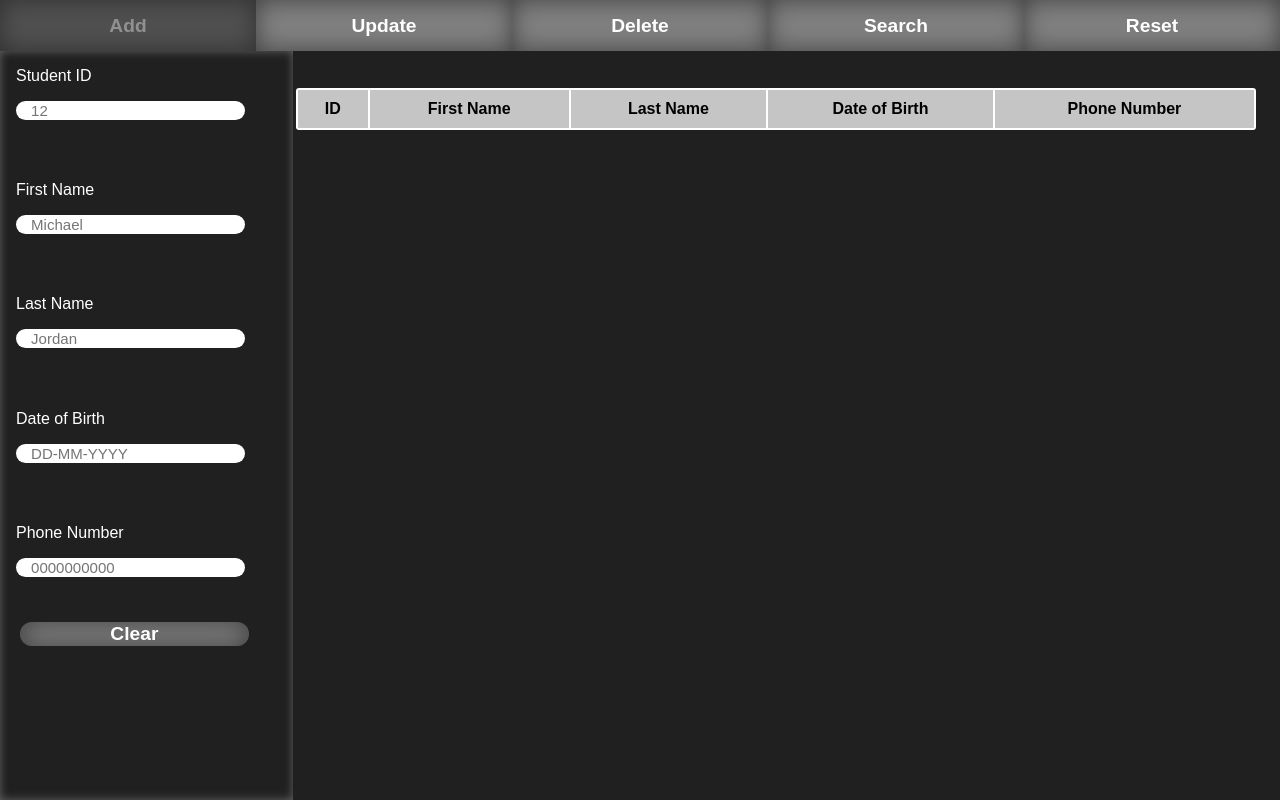
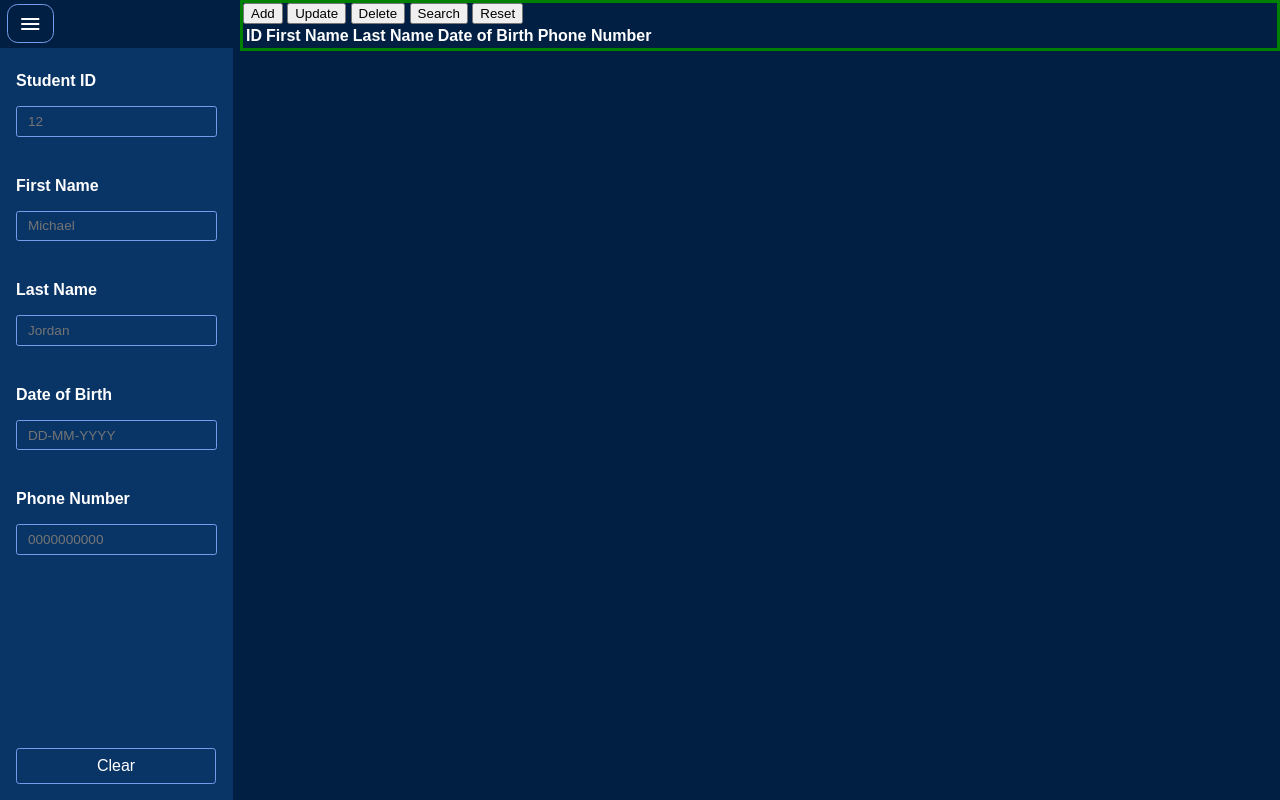
Before and after one commit to rekredhead/Student-Registry-DBMS-Web-App, a website: page client-side/index.html in a window 1280 px wide. Drawn offline with nearby package versions, Linux system fonts and the light colour scheme; no server answers.

Commit message:
Added better CSS - still working on it
Made Frontend to have blue themes
Added navbar toggle button to toggle side bar when clicked
Edited layout and colors of side bar elements

```diff
--- a/client-side/index.html
+++ b/client-side/index.html
@@ -6,8 +6,39 @@
     <meta name="viewport" content="width=device-width, initial-scale=1.0">
     <title>Student Management System</title>
     <link rel="stylesheet" href="style.css">
+    <link rel="stylesheet" href
+    ="https://fonts.googleapis.com/css2?family=Material+Symbols+Outlined:opsz,wght,FILL,GRAD@20..48,100..700,0..1,-50..200" />
+    <script defer src="script.js"></script>
 </head>
 <body>
+    <button id="navbar-toggle-btn"><span class="material-symbols-outlined">
+        menu
+    </span></button>
+    <div class="column-1">
+        <div class="input-box">
+            <p>Student ID</p>
+            <input id="student-id" type="text" placeholder="12">
+        </div>
+        <div class="input-box">
+            <p>First Name</p>
+            <input id="first-name" type="text" placeholder="Michael">
+        </div>
+        <div class="input-box">
+            <p>Last Name</p>
+            <input id="last-name" type="text" placeholder="Jordan">
+        </div>
+        <div class="input-box">
+            <p>Date of Birth</p>
+            <input id="date-of-birth" type="text" placeholder="DD-MM-YYYY">
+        </div>
+        <div class="input-box">
+            <p>Phone Number</p>
+            <input id="phone-number" type="text" placeholder="0000000000">
+        </div>
+        <button id="clear-button">Clear</button>
+    </div>
+
+    <div class="column-2">
         <div class="button-bar">
             <button id="add-button">Add</button>
             <button id="update-button">Update</button>
@@ -15,21 +46,6 @@
             <button id="search-button">Search</button>
             <button id="reset-button">Reset</button>
         </div>
-
-    <div class="input-boxes">
-        <p>Student ID</p>
-        <input id="student-id" type="text" placeholder="12">
-        <p>First Name</p>
-        <input id="first-name" type="text" placeholder="Michael">
-        <p>Last Name</p>
-        <input id="last-name" type="text" placeholder="Jordan">
-        <p>Date of Birth</p>
-        <input id="date-of-birth" type="text" placeholder="DD-MM-YYYY">
-        <p>Phone Number</p>
-        <input id="phone-number" type="text" placeholder="0000000000">
-        <button id="clear-button">Clear</button>
-    </div>
-
         <table id="table-el">
             <tr>
                 <th>ID</th>
@@ -39,7 +55,6 @@
                 <th>Phone Number</th>
             </tr>
         </table>
-
-    <script src="script.js"></script>
+    </div>
 </body>
 </html>
--- a/client-side/script.js
+++ b/client-side/script.js
@@ -1,3 +1,18 @@
+document.getElementById('navbar-toggle-btn')
+.addEventListener('click', () => {
+    const column1 = document.querySelector('.column-1');
+    const column2 = document.querySelector('.column-2');
+
+    if (column1.style.display !== 'none') {
+        column1.style.display = 'none';
+        column2.style.marginLeft = '4em';
+    } else {
+        column1.style.display = 'flex';
+        column2.style.marginLeft = '15em'
+    }
+});
+
+
 // Initializing the DOM elements
 let table = document.getElementById("table-el");
 let idEl = document.getElementById("student-id");
--- a/client-side/style.css
+++ b/client-side/style.css
@@ -1,71 +1,121 @@
 body {
-    background-color: rgb(32, 32, 32);
-    font-family: Arial;
+    margin: 0;
+    background-color: rgb(0, 31, 66);
+    font-family: Arial, Helvetica, sans-serif;
     color: white;
-    padding-left: 18em;
-    padding-top: 5em;
-    padding-right: 1em;
 }
 
+#navbar-toggle-btn {
+    display: flex;
+    position: fixed;
+    top: 0.3em;
+    left: 0.5em;
+    background-color: transparent;
+    border: 0.1em solid rgb(115, 157, 235);
+    color: white;
+    border-radius: 0.8em;
+    padding: 0.5em 0.8em;
+}
+#navbar-toggle-btn:hover {
+    background-color: rgb(115, 157, 235);
+    color: black;
+}
+
+.column-1 {
+    background-color: rgb(8, 52, 102);
+    display: flex;
+    position: absolute;
+    margin-right: 50em;
+    flex-direction: column;
+    padding: 1em;
+    gap: 2em;
+    top: 3em;
+    left: 0;
+    bottom: 0;
+    transition: left 0.3s ease-in-out;
+}
+.input-box {
+    display: flex;
+    flex-direction: column;
+    gap: 0.5em;
+}
+.input-box p {
+    margin: 0.5em 0;
+    font-weight: bold;
+}
+.input-box input {
+    border: none;
+    border-radius: 0.2em;
+    padding: 0.5em 0.8em;
+    font-size: 0.85em;
+    background-color: transparent;
+    border: 0.1em solid rgb(115, 157, 235);
+    color:white;
+}
+.input-box input:focus {
+    outline: none;
+}
+#clear-button {
+    display: flex;
+    position: fixed;
+    justify-content: center;
+    bottom: 1em;
+    width: 12.5em;
+    font-size: 1em;
+    border: none;
+    padding: 0.5em;
+    border-radius: 0.2em;
+    background-color: rgb(8, 52, 102);
+    border: 0.1em solid rgb(115, 157, 235);
+    color: white;
+    transition-duration: 0.1s;
+}
+#clear-button:hover {
+    background-color: rgb(115, 157, 235);
+    color: black;
+}
+#clear-button:active {
+    background-color: rgb(0, 31, 66);
+    border-color: rgb(0, 31, 66);
+    color:white;
+}
+
+.column-2 {
+    border: 0.2em solid green;
+    margin-left: 15em;
+}
+/*
 .button-bar {
     display: flex;
     height: 3.2em;
     flex-direction: row;
     justify-content: center;
     justify-content: space-between;
-
-    position: fixed;
+    position: relative;
     top: 0;
     left: 0;
     right: 0;
 }
-button {
+.button-bar button {
     border: none;
-    background-color: gray;
+    background-color: rgb(0, 53, 114);
     color: white;
     flex: 1;
     font-size: 1.2em;
     font-weight: bold;
-    box-shadow: inset 0 0 25px rgba(0, 0, 0, 0.5);
+    border: 0.2em solid rgb(0, 89, 255);
+    border-left: none;
+    transition-duration: 0.2s;
 }
 button:hover {
-    opacity: 0.5;
+    background-color: rgb(0, 89, 255);
 }
 button:active {
-    background-color: rgb(210, 210, 210);
-    color: black;
-    box-shadow: none;
-    opacity: 1;
+    background-color: rgb(0, 53, 114);
+    border-color:rgb(0, 53, 114)
 }
 
-.input-boxes {
-    background-color: rgb(32, 32, 32);
-    display: flex;
-    flex-direction: column;
-    position: fixed;
-    top: 3.2em;
-    bottom: 0;
-    left: 0;
-    padding-left: 1em;
-    padding-right: 3em;
-    box-shadow: inset 0 0 10px rgba(255, 255, 255, 0.3);
-}
-input {
-    border: none;
-    border-radius: 1em;
-    padding-left: 1em;
-    padding-right: 1em;
-    font-size: 0.94em;
-    height: 2em;
-    margin-bottom: 3em;
-}
-#clear-button {
-    border-radius: 1em;
-    width: 100%;
-    margin-left: 0.2em;
-    margin-right: 0.5em;
-    margin-bottom: 10em;
-}
+
 
 table {
     width: 100%;
@@ -88,3 +138,4 @@ tbody tr:hover {
     background-color: yellowgreen;
     transition: 0.1s;
 }
+*/
```
Lines whose indentation alone changed are shown as unchanged.
